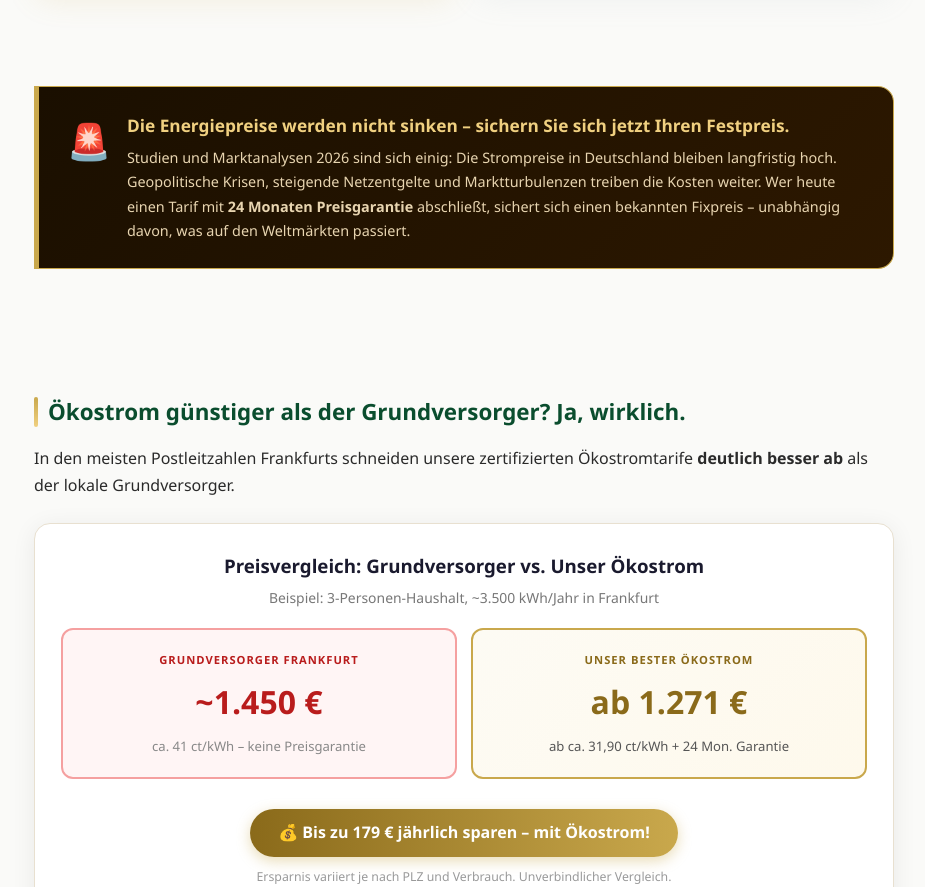
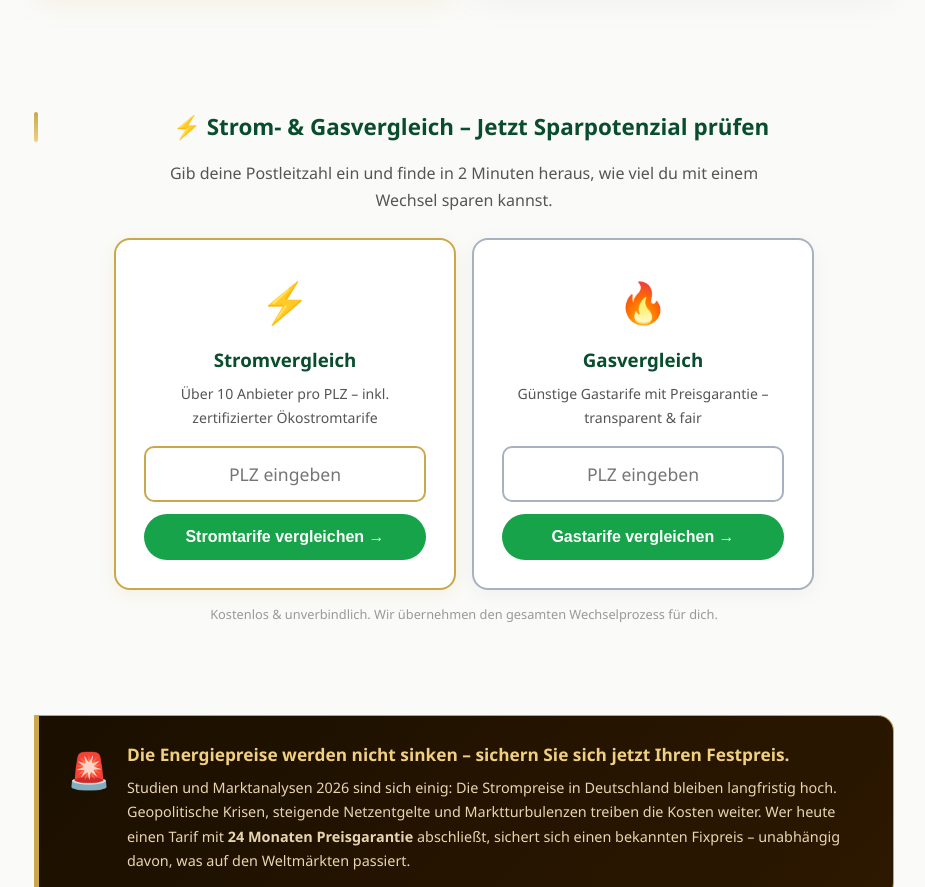
Before and after one commit to intelligentresponder-max/frankfurt-energie-oekostrom, a plain HTML site: page index.html in a window 1280 px wide. Shown: the part 1679-2566 px from the top of the page, without its empty margins (176-1101 px from the left). Drawn offline with Linux system fonts and the light colour scheme.

```diff
--- a/index.html
+++ b/index.html
@@ -352,6 +352,29 @@
   </div>
 </section>
 
+<!-- STROM & GAS VERGLEICH -->
+<section class="sec" id="vergleich" style="padding-top:50px;">
+<h2 style="text-align:center;">⚡ Strom- & Gasvergleich – Jetzt Sparpotenzial prüfen</h2>
+<p style="text-align:center;color:#555;max-width:600px;margin:0 auto 24px;">Gib deine Postleitzahl ein und finde in 2 Minuten heraus, wie viel du mit einem Wechsel sparen kannst.</p>
+<div style="display:flex;gap:16px;flex-wrap:wrap;max-width:700px;margin:0 auto;">
+<div style="flex:1;min-width:280px;background:#fff;border:2px solid var(--gold);border-radius:16px;padding:28px;text-align:center;box-shadow:0 4px 16px rgba(201,168,76,.12);">
+<div style="font-size:2.5rem;margin-bottom:8px;">⚡</div>
+<h3 style="color:var(--green-deep);margin-bottom:6px;">Stromvergleich</h3>
+<p style="font-size:.88rem;color:#555;margin-bottom:16px;">Über 10 Anbieter pro PLZ – inkl. zertifizierter Ökostromtarife</p>
+<input type="text" id="plz-strom" placeholder="PLZ eingeben" maxlength="5" style="width:100%;padding:14px;border:2px solid var(--gold);border-radius:10px;font-size:1.1rem;text-align:center;margin-bottom:12px;">
+<button onclick="window.open('https://www.teleson-vertrieb.de/AndreSchwarz-435/?plz='+document.getElementById('plz-strom').value)" style="width:100%;padding:14px;background:var(--green-mid);color:#fff;border:none;border-radius:50px;font-size:1rem;font-weight:700;cursor:pointer;">Stromtarife vergleichen →</button>
+</div>
+<div style="flex:1;min-width:280px;background:#fff;border:2px solid var(--silver);border-radius:16px;padding:28px;text-align:center;box-shadow:0 4px 16px rgba(168,178,191,.12);">
+<div style="font-size:2.5rem;margin-bottom:8px;">🔥</div>
+<h3 style="color:var(--green-deep);margin-bottom:6px;">Gasvergleich</h3>
+<p style="font-size:.88rem;color:#555;margin-bottom:16px;">Günstige Gastarife mit Preisgarantie – transparent & fair</p>
+<input type="text" id="plz-gas" placeholder="PLZ eingeben" maxlength="5" style="width:100%;padding:14px;border:2px solid var(--silver);border-radius:10px;font-size:1.1rem;text-align:center;margin-bottom:12px;">
+<button onclick="window.open('https://www.teleson-vertrieb.de/AndreSchwarz-435/?plz='+document.getElementById('plz-gas').value)" style="width:100%;padding:14px;background:var(--green-mid);color:#fff;border:none;border-radius:50px;font-size:1rem;font-weight:700;cursor:pointer;">Gastarife vergleichen →</button>
+</div>
+</div>
+<p style="text-align:center;font-size:.8rem;color:#999;margin-top:14px;">Kostenlos & unverbindlich. Wir übernehmen den gesamten Wechselprozess für dich.</p>
+</section>
+
 <!-- ═══════════════ ALARM BOX ═══════════════ -->
 <section class="sec" style="padding-top:0">
   <div class="alarm">
```
